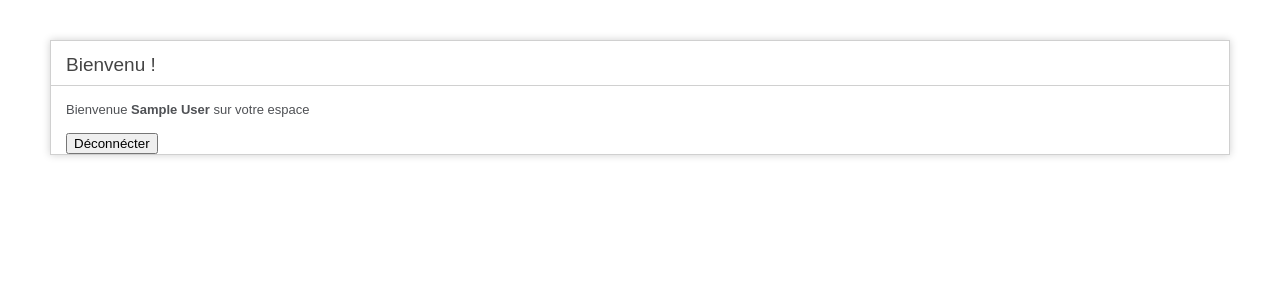
After one commit to abdodeve/codeigniter-starter, a CodeIgniter app: page /codeigniter_project/user/dashboard in a window 1280 px wide. The commit adds this page. Shown: the top 300 px of the page. Run offline with CodeIgniter, Linux system fonts and the light colour scheme; the visitor is signed in with stand-in values (Sample User, id 1).

Commit message:
add dashboard page

```diff
--- a/application/controllers/User.php
+++ b/application/controllers/User.php
@@ -28,8 +28,24 @@ Class User extends CI_Controller {
 
 // Show login page
     public function index() {
+        // If user Connected redirect to Dashboard
+        if($this->isUserLoggedIn())
+            redirect('user/dashboard');
+
         $data = $this->session->flashdata();
         return $this->load->view('template', ['v'=> 'login', 'data'=> $data]);
+    }
+
+    /**
+     * Dashboard page
+     */
+    public function dashboard(){
+        // If user disconnected redirect to login
+        if(!$this->isUserLoggedIn())
+            redirect('/');
+
+        $data = $this->session->userdata();
+        return $this->load->view('dashboard', ['data'=> $data]);
     }
 
     /**
@@ -47,14 +63,20 @@ Class User extends CI_Controller {
         $query = $this->db->query("SELECT count(*) as count
                                    FROM users
                                    WHERE email = '{$data['email']}'");
-        if($query->result() > 0){
+        $res_q = $query->result()[0] ;
+        if($res_q->count > 0){
             $this->session->set_flashdata(['showModal'=> true, 'msgModal'=> 'user_exist']);
             redirect("user");
-           // return $this->load->view('template', ['v'=> 'login', 'showModal'=> true, 'msgModal'=> 'user_exist']);
         }
 
-        $res = $this->db->insert('users', $data);
-        return $this->load->view('template', ['v'=> 'login', 'showModal'=> true, 'msgModal'=> 'new_user_inserted','data'=> $data]);
+        // Insert the User
+        $this->db->insert('users', $data);
+
+        // User inserted
+        $user_data = $this->db->from('users')->where('email', $data['email'])->get()->result_array()[0];
+
+        $this->session->set_flashdata(['showModal'=> true, 'msgModal'=> 'new_user_inserted', 'data'=> $user_data]);
+        redirect("/");
     }
 
 // Check for user login process
@@ -71,21 +93,30 @@ Class User extends CI_Controller {
             'email' => $this->input->post('emailLogin'),
             'password' => $this->input->post('passwordLogin')
         );
-            $isValid = $this->UserModel->login($data, true);
+
+        $data_test = array(
+            'email' => 'abdo@hotmail.com',
+            'password' => '123'
+        );
+
+        $isValid = $this->UserModel->login($data);
+
+
 
         // If Credentials incorrecte
         if($isValid == FALSE){
             $this->session->set_flashdata(['showModal'=>true, 'msgModal'=> 'invalid_credentials']);
             redirect("user");
-           //  return $this->load->view('template', ['v' => 'login', 'showModal'=>true, 'msgModal'=> 'invalid_credentials']);
         }
 
         // Credential correcte
-            $session_data = ['email' => $this->input->post('email', true)];
+        $user_data = $this->db->from('users')->where('email', $data['email'])->get()->result_array()[0];
 
-            // Add user data in session
-            $this->session->set_userdata('logged_in', $session_data);
-            return $this->load->view('welcome_message');
+        // Add user data in session
+        $session_data = ['email' => $user_data['email'], 'name'=> $user_data['name']];
+        $this->session->set_userdata('logged_in', $session_data);
+
+        redirect("user/dashboard");
     }
 
 // Logout from admin page
@@ -93,8 +124,18 @@ Class User extends CI_Controller {
     // Removing session data
         $this->session->unset_userdata('logged_in');
         $this->session->sess_destroy();
-        $data['message_display'] = 'Successfully Logout';
-        return $this->load->view('template', array('v'=> 'login'));
+        redirect('/');
+    }
+
+    /**
+     * isUserLoggedIn
+     * Check either user logged in or not
+     *
+     * @return bool
+     */
+    public function isUserLoggedIn(){
+        $isLoggedIn = $this->session->has_userdata('logged_in');
+        return $isLoggedIn ? true : false ;
     }
 
 }
--- /dev/null
+++ b/application/views/dashboard.php
@@ -0,0 +1,83 @@
+<?php
+defined('BASEPATH') OR exit('No direct script access allowed');
+?><!DOCTYPE html>
+<html lang="en">
+<head>
+    <meta charset="utf-8">
+    <title>Welcome to CodeIgniter</title>
+
+    <style type="text/css">
+
+        ::selection { background-color: #E13300; color: white; }
+        ::-moz-selection { background-color: #E13300; color: white; }
+
+        body {
+            background-color: #fff;
+            margin: 40px;
+            font: 13px/20px normal Helvetica, Arial, sans-serif;
+            color: #4F5155;
+        }
+
+        a {
+            color: #003399;
+            background-color: transparent;
+            font-weight: normal;
+        }
+
+        h1 {
+            color: #444;
+            background-color: transparent;
+            border-bottom: 1px solid #D0D0D0;
+            font-size: 19px;
+            font-weight: normal;
+            margin: 0 0 14px 0;
+            padding: 14px 15px 10px 15px;
+        }
+
+        code {
+            font-family: Consolas, Monaco, Courier New, Courier, monospace;
+            font-size: 12px;
+            background-color: #f9f9f9;
+            border: 1px solid #D0D0D0;
+            color: #002166;
+            display: block;
+            margin: 14px 0 14px 0;
+            padding: 12px 10px 12px 10px;
+        }
+
+        #body {
+            margin: 0 15px 0 15px;
+        }
+
+        p.footer {
+            text-align: right;
+            font-size: 11px;
+            border-top: 1px solid #D0D0D0;
+            line-height: 32px;
+            padding: 0 10px 0 10px;
+            margin: 20px 0 0 0;
+        }
+
+        #container {
+            margin: 10px;
+            border: 1px solid #D0D0D0;
+            box-shadow: 0 0 8px #D0D0D0;
+        }
+    </style>
+</head>
+<body>
+
+<div id="container">
+    <h1>Bienvenu !</h1>
+
+    <div id="body">
+        <p>Bienvenue <b><?php echo $data['logged_in']['name']; ?></b> sur votre espace</p>
+        <form method="post" action="<?php echo base_url('user/logout');?>">
+            <button type="submit">Déconnécter</button>
+        </form>
+    </div>
+
+
+
+</body>
+</html>
--- a/application/views/login.php
+++ b/application/views/login.php
@@ -107,7 +107,7 @@
                                                 echo 'Login et/ou mot de passe est incorrecte !';
                                                 break;
                                             case 'new_user_inserted':
-                                                echo "Bienvenue <span class='text-success'>{$data['name']}</span> , votre inscription est términé avec succées !";
+                                                echo "Bienvenue <span class='text-success'>{$data['data']['name']}</span> , votre inscription est términé avec succées !";
                                                 break;
                                             case 'user_exist':
                                                 echo 'Utilisateur existe déja !';
```
Also changed, not shown: application/models/UserModel.php (+11 -24 lines).
